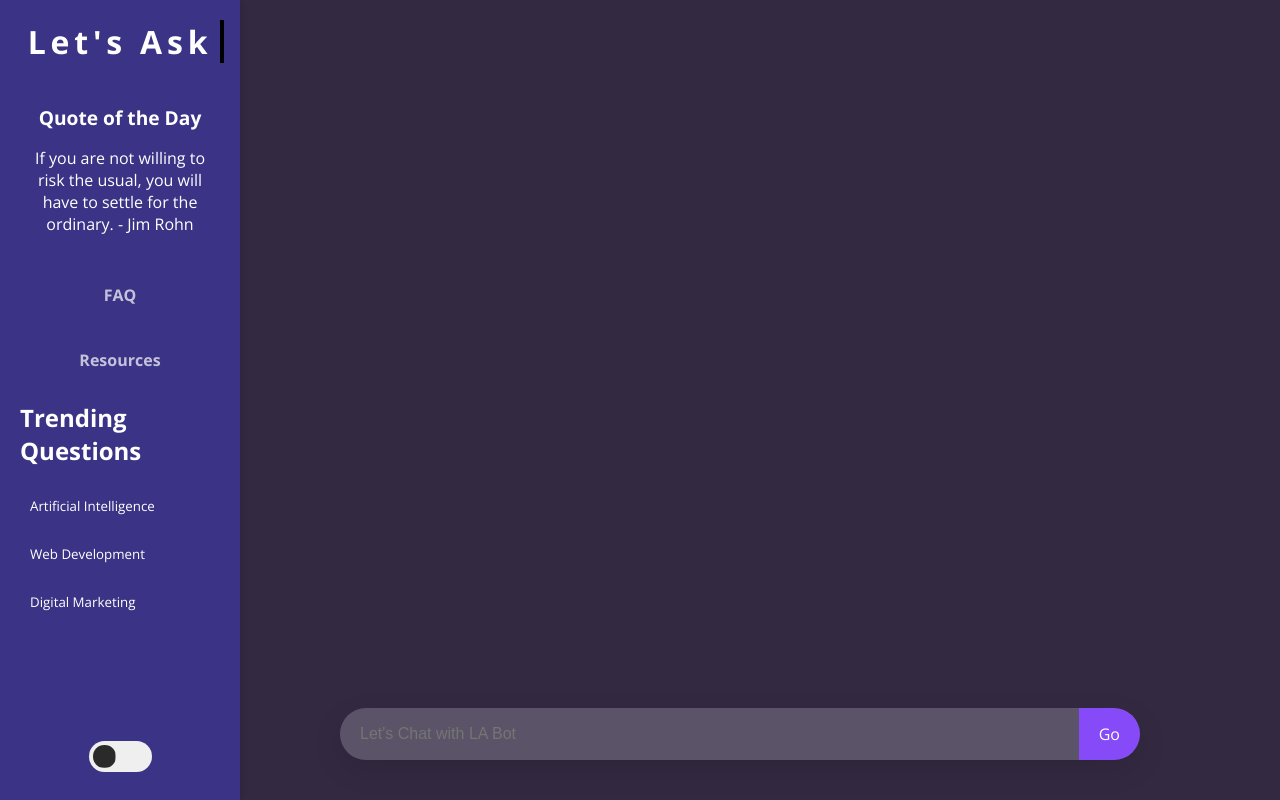
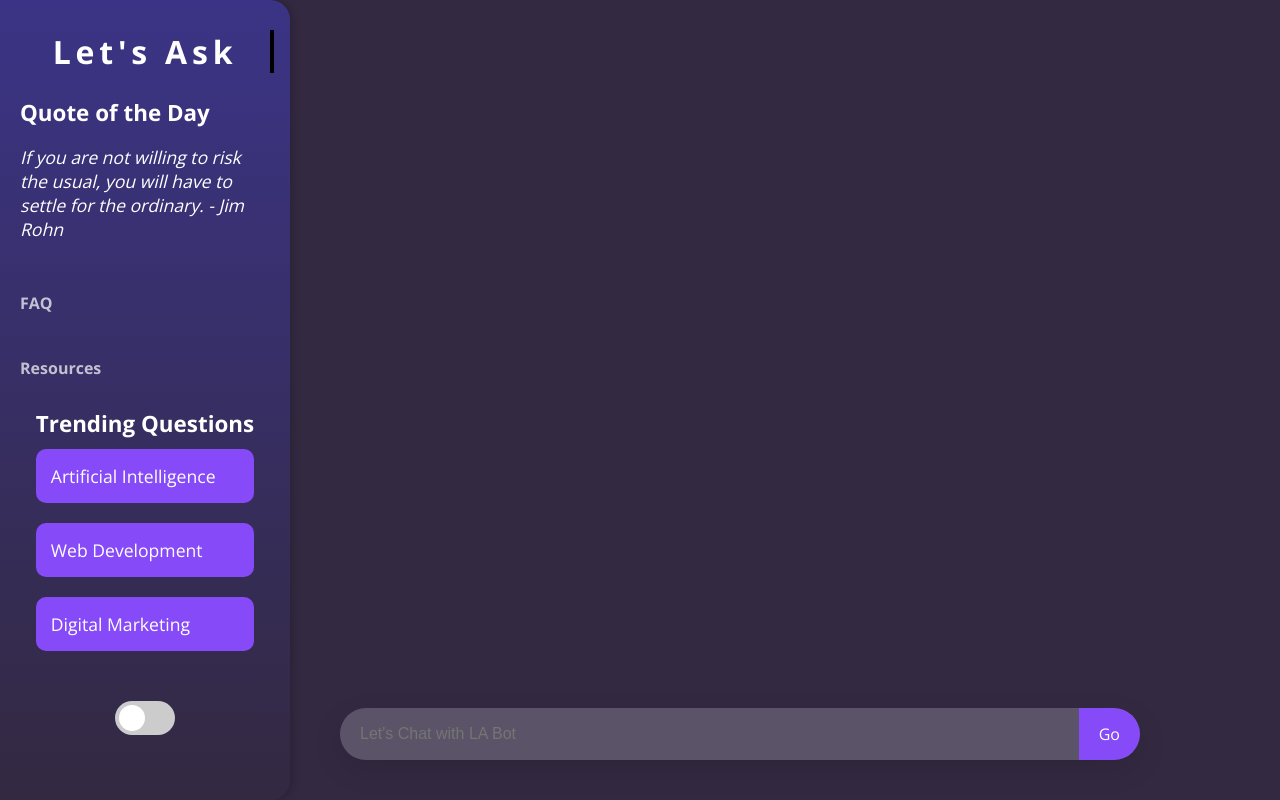
Before and after one commit to yezkyy/lets-ask, a website built with Vite: page index.html in a window 1280 px wide. Built offline with nearby package versions, Linux system fonts and the light colour scheme; some packages are replaced by stand-ins of ours.

Commit message:
Update Visual css

```diff
--- a/style.css
+++ b/style.css
@@ -20,14 +20,15 @@ body {
 }
 
 aside {
-  width: 200px;
-  background: var(--header-background-color);
+  width: 250px;
+  background: linear-gradient(to bottom, #3B3486, #332941);
   display: flex;
   flex-direction: column;
   align-items: center;
-  padding: 20px;
-  box-shadow: 2px 0 5px rgba(0, 0, 0, 0.1);
+  padding: 30px 20px;
+  box-shadow: 2px 0 10px rgba(0, 0, 0, 0.2);
   animation: slideInLeft 0.5s ease-in-out;
+  border-radius: 0 20px 20px 0;
 }
 
 @keyframes slideInLeft {
@@ -58,13 +59,13 @@ header {
 
 #animated-title {
   display: inline-block;
-  font-size: 2em; /* Adjust size as needed */
+  font-size: 2em;
   font-weight: bold;
-  overflow: hidden; /* Ensures the text is hidden when not fully typed */
-  border-right: .15em solid black; /* The cursor */
-  white-space: nowrap; /* Keeps the text on a single line */
-  margin: 0 auto; /* Adjust as needed */
-  letter-spacing: .15em; /* Adjust as needed */
+  overflow: hidden;
+  border-right: .15em solid black;
+  white-space: nowrap;
+  margin: 0 auto;
+  letter-spacing: .15em;
   animation: typewriter 4s steps(30, end) 1s 1 normal both,
              blink-caret .75s step-end infinite;
 }
@@ -74,25 +75,21 @@ header h1 {
   font-size: 1.5rem;
 }
 
-.quote-of-the-day {
-  width: 100%;
-  text-align: center;
-  margin-top: 20px;
+.quote-of-the-day h2, .faq h2, .resources h2, .trending-questions h2 {
+  font-size: 1.2rem;
+  margin-bottom: 10px;
 }
 
-.quote-of-the-day h2 {
-  font-size: 1.2rem;
+.quote-of-the-day h2, .faq h2, .resources h2, .trending-questions h2 {
+  font-size: 1.4rem; /* Increased font size */
+  margin-bottom: 10px;
+  color: var(--text-color);
 }
 
-.faq, .resources {
-  width: 100%;
-  margin-top: 20px;
-  text-align: center;
-}
-
-.faq h2, .resources h2 {
-  font-size: 1.2rem;
-  margin-bottom: 10px;
+.quote-of-the-day p {
+  font-size: 1.1rem;
+  font-style: italic;
+  color: var(--text-color);
 }
 
 .faq h2 a, .resources h2 a {
@@ -104,36 +101,60 @@ header h1 {
 
 .faq h2 a:hover, .resources h2 a:hover {
   color: var(--button-background);
+  text-decoration: underline;
 }
 
 .question-groups {
   display: flex;
   flex-direction: column;
+  width: 100%;
 }
 
 .question-group {
-  margin-bottom: 10px;
+  margin-bottom: 20px;
 }
 
 .group-title {
-  background-color: #3B3486;
+  background-color: var(--button-background);
   color: white;
   border: none;
-  padding: 10px;
+  padding: 15px;
   cursor: pointer;
   width: 100%;
   text-align: left;
+  font-size: 1.1rem;
+  border-radius: 10px;
+  transition: background-color 0.3s;
+}
+
+.group-title:hover {
+  background-color: var(--button-hover-background);
 }
 
 .questions-list {
   display: none;
   list-style-type: none;
   padding: 0;
-  margin-top: 5px;
+  margin-top: 10px;
 }
 
 .questions-list li {
-  margin-bottom: 5px;
+  margin-bottom: 10px;
+}
+
+.questions-list li a {
+  color: var(--text-color);
+  text-decoration: none;
+  font-weight: bold;
+  transition: color 0.3s;
+  display: block;
+  padding: 10px 15px;
+  border-radius: 8px;
+}
+
+.questions-list li a:hover {
+  color: var(--button-background);
+  background-color: var(--button-hover-background);
 }
 
 .question-group.open .questions-list {
@@ -192,7 +213,7 @@ header h1 {
   border: none;
   padding: 0;
   margin-top: 20px;
-  left: 15px;
+  margin-left: 10px;
 }
 
 .theme-checkbox::before {
@@ -425,9 +446,53 @@ li a:hover {
 }
 
 .theme-switch-container {
-  position: fixed;
-  bottom: 20px;
-  left: 70px;
+  margin-top: 30px;
+}
+
+.switch-label {
+  position: relative;
+  display: inline-block;
+  width: 60px;
+  height: 34px;
+}
+
+.switch-label input {
+  opacity: 0;
+  width: 0;
+  height: 0;
+}
+
+.slider {
+  position: absolute;
+  cursor: pointer;
+  top: 0;
+  left: 0;
+  right: 0;
+  bottom: 0;
+  background-color: #ccc;
+  transition: .4s;
+  border-radius: 34px;
+}
+
+
+.slider:before {
+  position: absolute;
+  content: "";
+  height: 26px;
+  width: 26px;
+  left: 4px;
+  bottom: 4px;
+  background-color: white;
+  transition: .4s;
+  border-radius: 50%;
+}
+
+input:checked + .slider {
+  background-color: var(--button-background);
+}
+
+input:checked + .slider:before {
+  transform: translateX(26px);
 }
 
 button {
```
